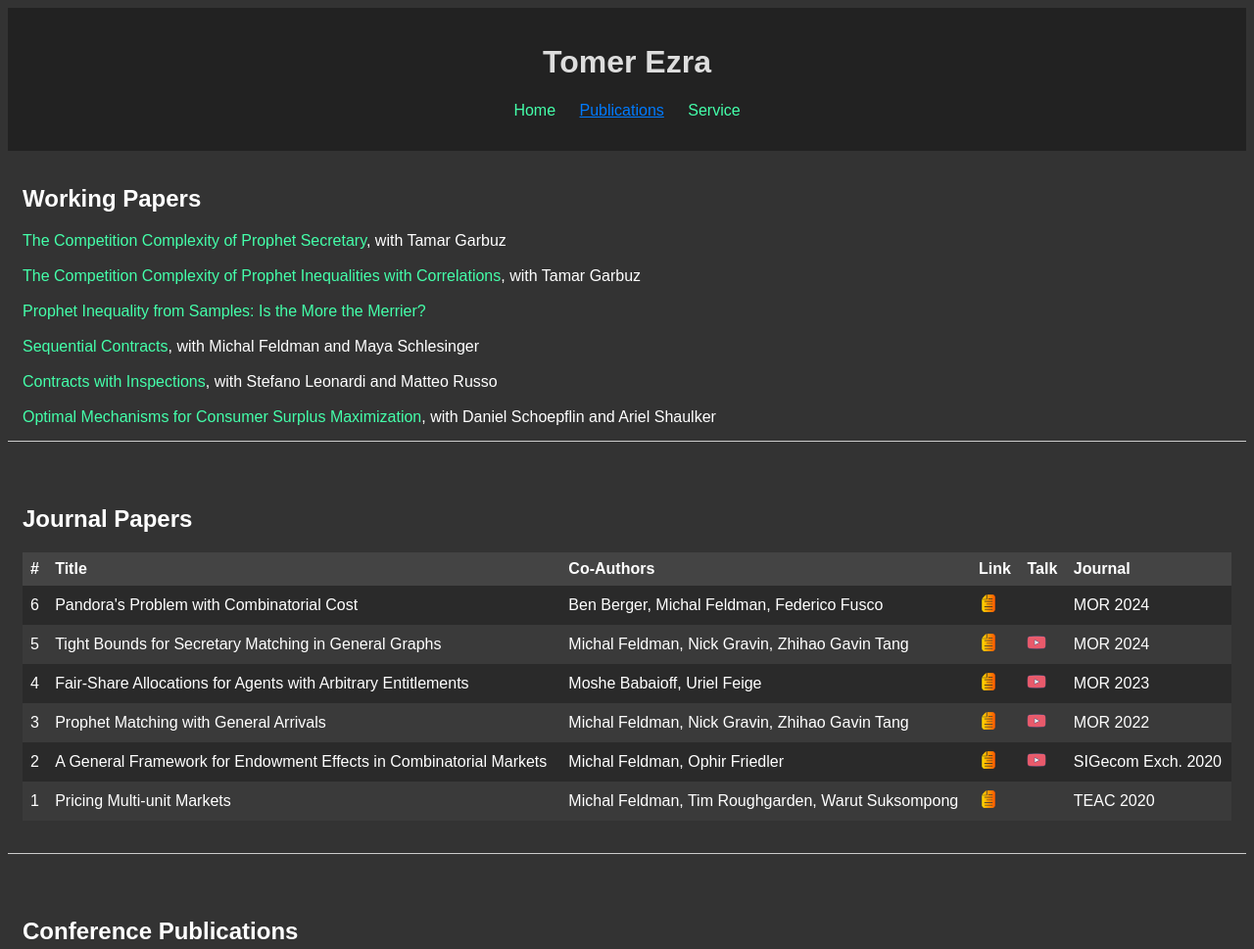
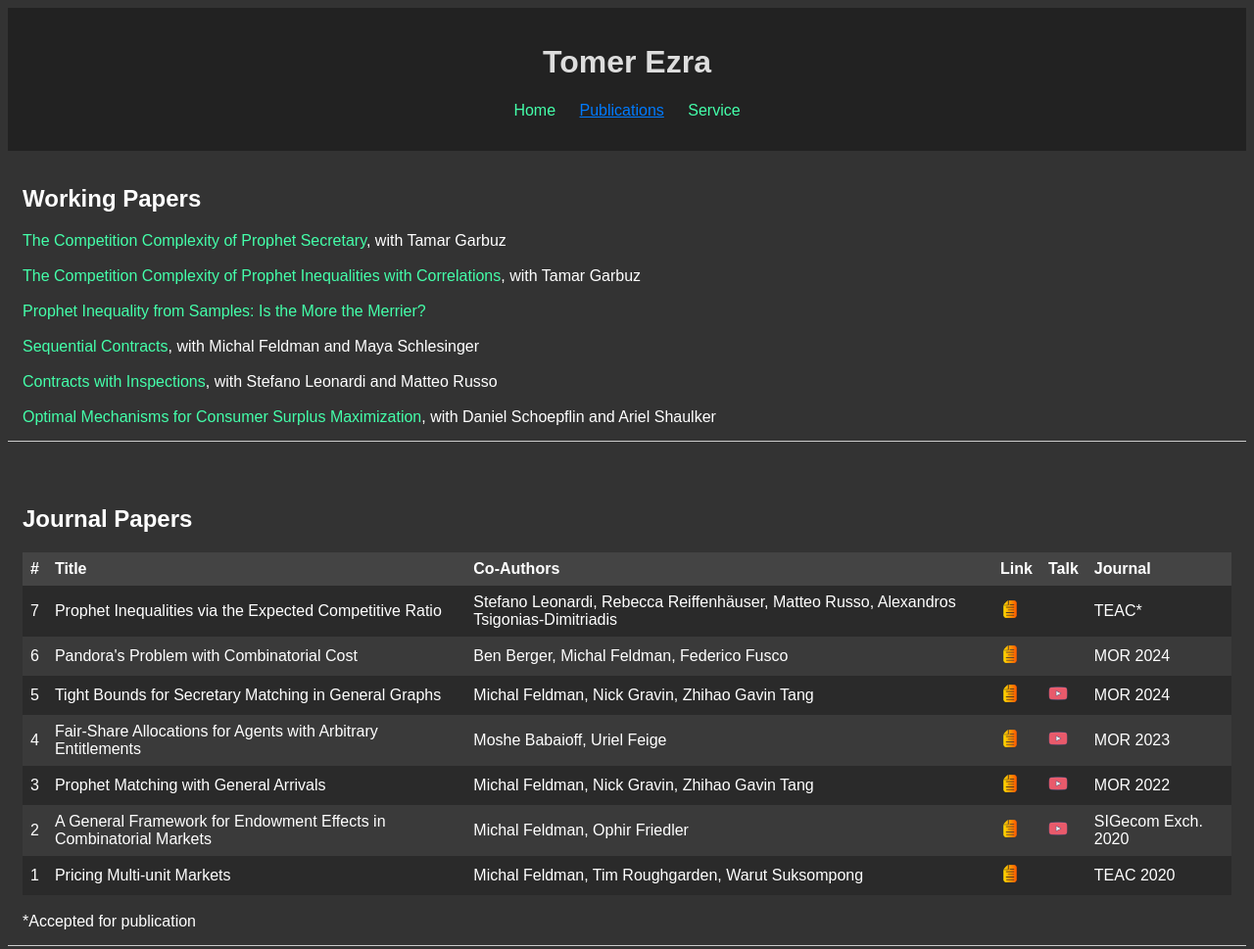
Before and after one commit to tomer-ezra/tomer-ezra.github.io, a plain HTML site: page publications.html in a window 1280 px wide. Shown: the top 969 px of the page at 98% size. Drawn offline with Linux system fonts and the light colour scheme.

Commit message:
Added a new paper

```diff
--- a/publications.html
+++ b/publications.html
@@ -62,11 +62,20 @@
                 </thead>
                 <tbody>
 <tr>
+    <td>7</td>
+    <td>Prophet Inequalities via the Expected Competitive Ratio</td>
+    <td>Stefano Leonardi, Rebecca Reiffenhäuser, Matteo Russo, Alexandros Tsigonias-Dimitriadis</td>
+    <td><a href="https://arxiv.org/abs/2207.03361" target="_blank"><img src="paper_icon.png" style="width: 20px; height: 20px;"></td>
+    <td></td>
+    <td>TEAC*</td>
+</tr>
+
+<tr>
     <td>6</td>
     <td>Pandora's Problem with Combinatorial Cost</td>
     <td>Ben Berger, Michal Feldman, Federico Fusco</td>
     <td><a href="https://arxiv.org/abs/2303.01078" target="_blank"><img src="paper_icon.png" style="width: 20px; height: 20px;"> </td>
-<td></td>
+    <td></td>
     <td>MOR 2024</td>
 </tr>
      <tr>
@@ -118,6 +127,8 @@
 <br>
 
 <!-- *Accepted for publication -->
+
+ *Accepted for publication
 
 
 
```
Also changed, not shown: service.html (+1 -1 lines).
